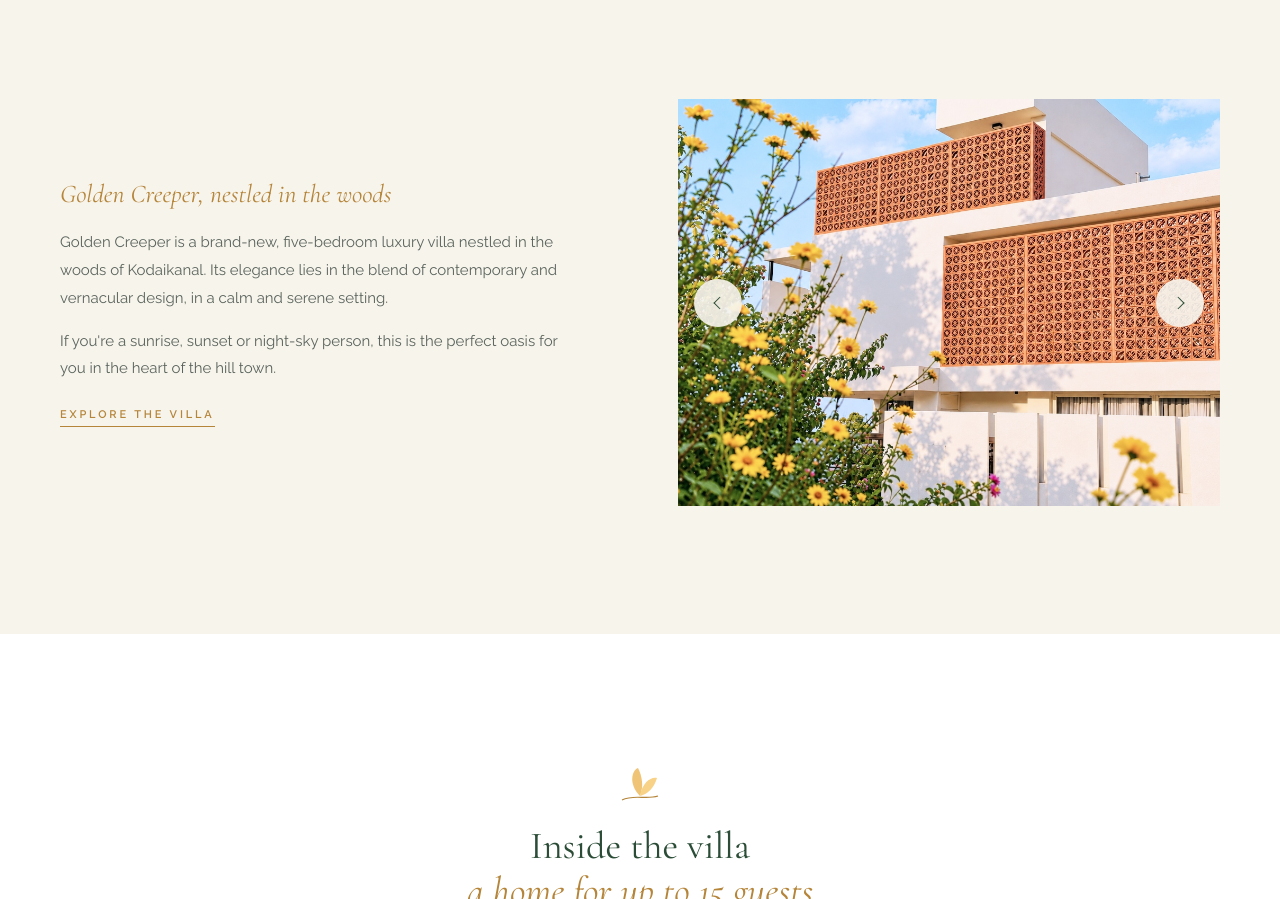
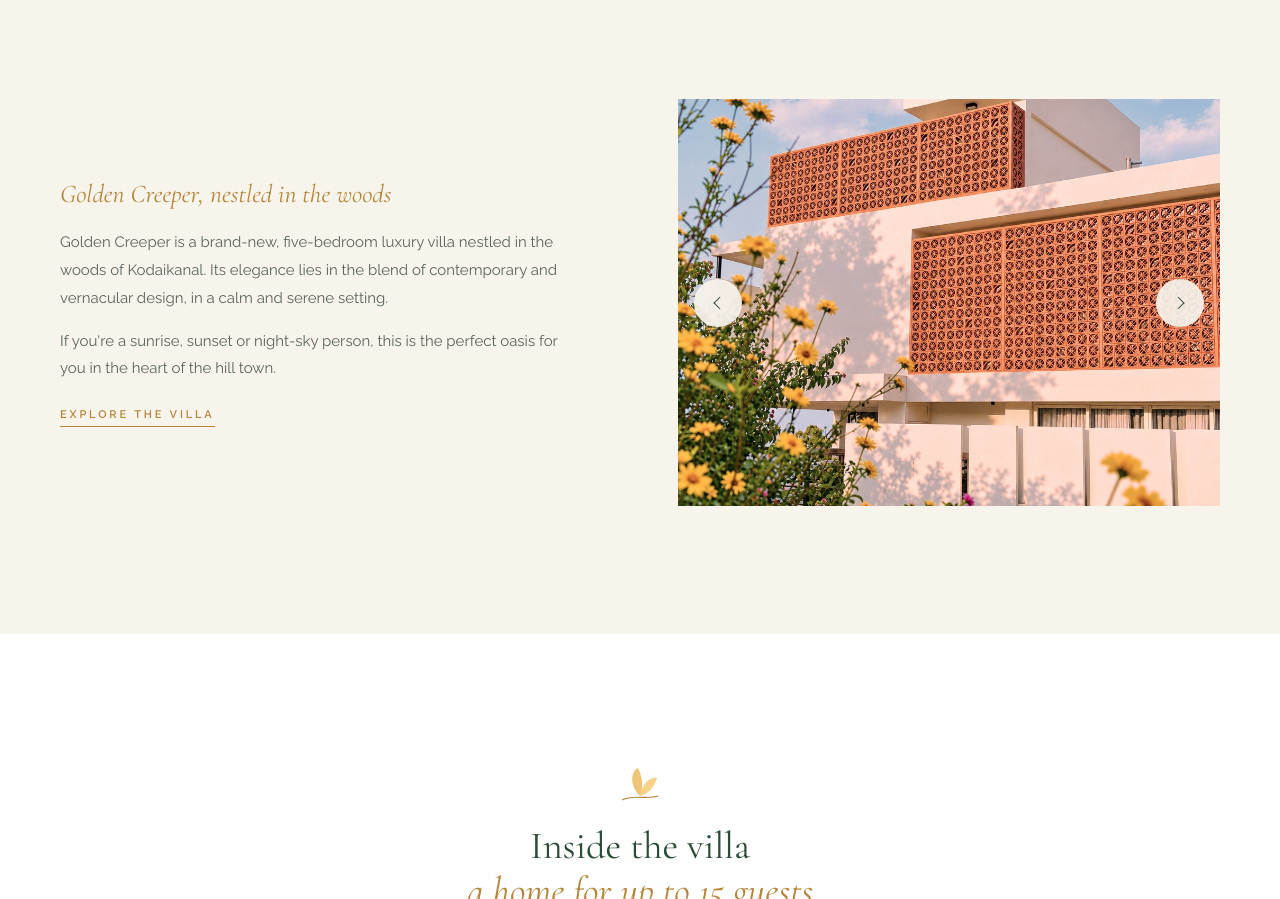
Before and after one commit to goldencreeperresorts-png/WebsiteCode, a plain HTML site: page kodaikanal/index.html in a window 1280 px wide. Shown: the part 1078-1977 px from the top of the page. Drawn offline with nearby package versions, Linux system fonts and the light colour scheme; animation ran at ten frames a second.

Commit message:
Swap opening discover-slider photo to new lattice facade shot
Generated with [Devin](https://devin.ai)

Co-Authored-By: Devin <158243242+devin-ai-integration[bot]@users.noreply.github.com>

```diff
--- a/kodaikanal/index.html
+++ b/kodaikanal/index.html
@@ -119,7 +119,7 @@
         <div class="split__media reveal">
           <div class="slider" data-slider>
             <div class="slider__track">
-              <div class="slide"><img src="img/facade-flowers.jpg" alt="The villa's terracotta lattice facade framed by yellow wildflowers"></div>
+              <div class="slide"><img src="img/facade-lattice.jpg" alt="The villa's terracotta lattice facade framed by yellow wildflowers"></div>
               <div class="slide"><img src="img/hills-dawn.jpg" alt="Layered misty hills of Kodaikanal under a dawn sky"></div>
               <div class="slide"><img src="img/terrace-clouds.jpg" alt="The tiled terrace with glass railings under golden evening clouds"></div>
               <div class="slide"><img src="img/lawn-gate.jpg" alt="The manicured lawn, stone retaining walls and villa gate"></div>
```
Also changed, not shown: kodaikanal/img/facade-flowers.jpg (deleted), kodaikanal/img/facade-lattice.jpg (added).
